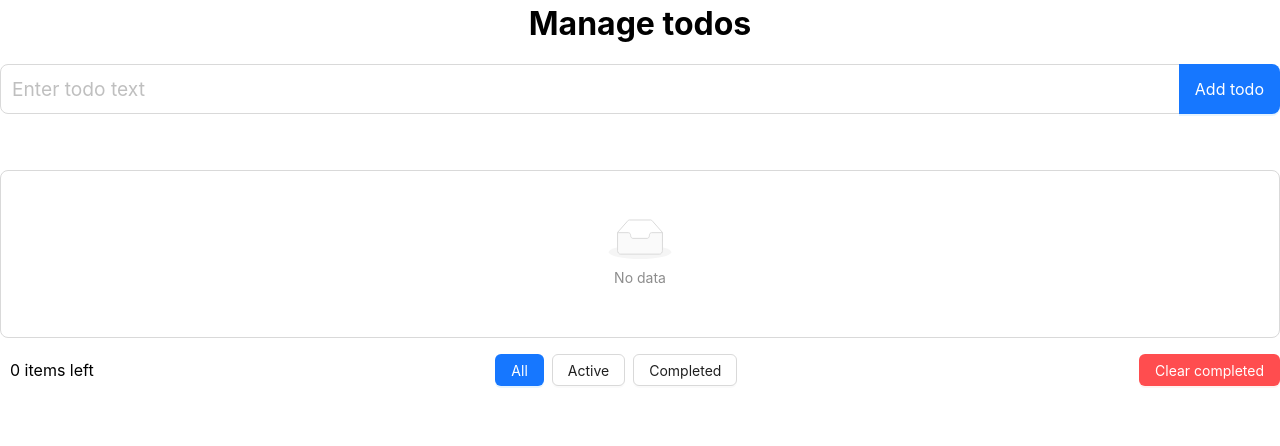
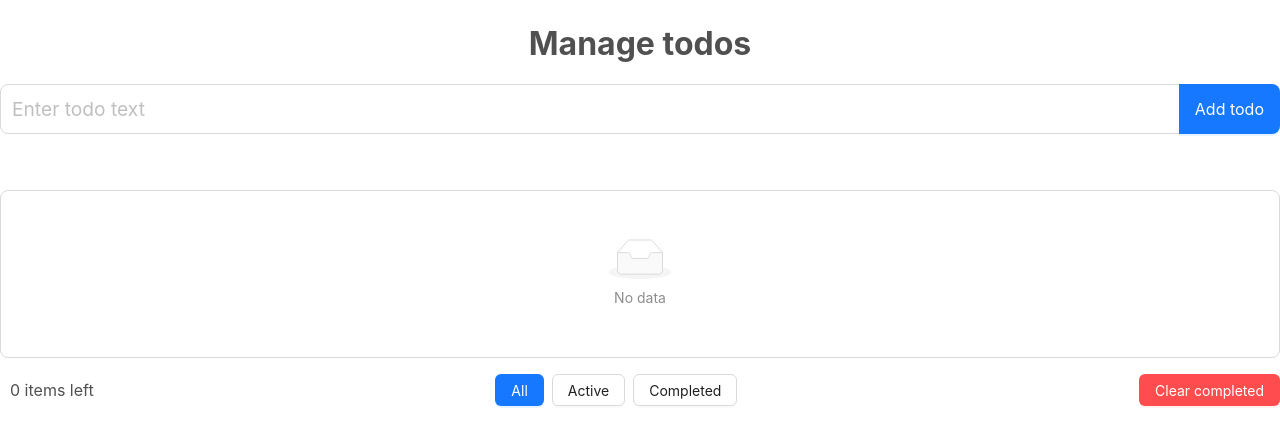
Before and after one commit to Wdyffs/TodosApp, a React (Vite) app: page / in a window 1280 px wide. Shown: the top 446 px of the page. Built offline with nearby package versions, Linux system fonts and the light colour scheme.

Commit message:
change colors

```diff
--- a/src/App.tsx
+++ b/src/App.tsx
@@ -30,11 +30,11 @@ function App() {
 
   return (
     <Space direction='vertical' size='middle' style={{width: '100%'}}>
-      <h1>Manage todos</h1>
+      <h1 style={{marginTop: '20px', color: '#505050'}}>Manage todos</h1>
       <AddTodo addTodo={addTodo} />
       <TodoList list={todoList} toggleTodo={toggleTodo} deleteTodo={deleteTodo} />
       <div style={{display: 'flex', alignItems: 'center', justifyContent: 'space-between', gap: '5px', flexWrap: 'wrap'}}>
-        <span style={{marginLeft: '10px'}}>{countItemsLeft} items left</span>
+        <span style={{marginLeft: '10px', color: '#505050'}}>{countItemsLeft} items left</span>
         <Space>
           <Button onClick={setAllFilter} type={state.filter === 'all' ? 'primary' : 'default'}>All</Button>
           <Button onClick={setActiveFilter} type={state.filter === 'active' ? 'primary' : 'default'}>Active</Button>
```
